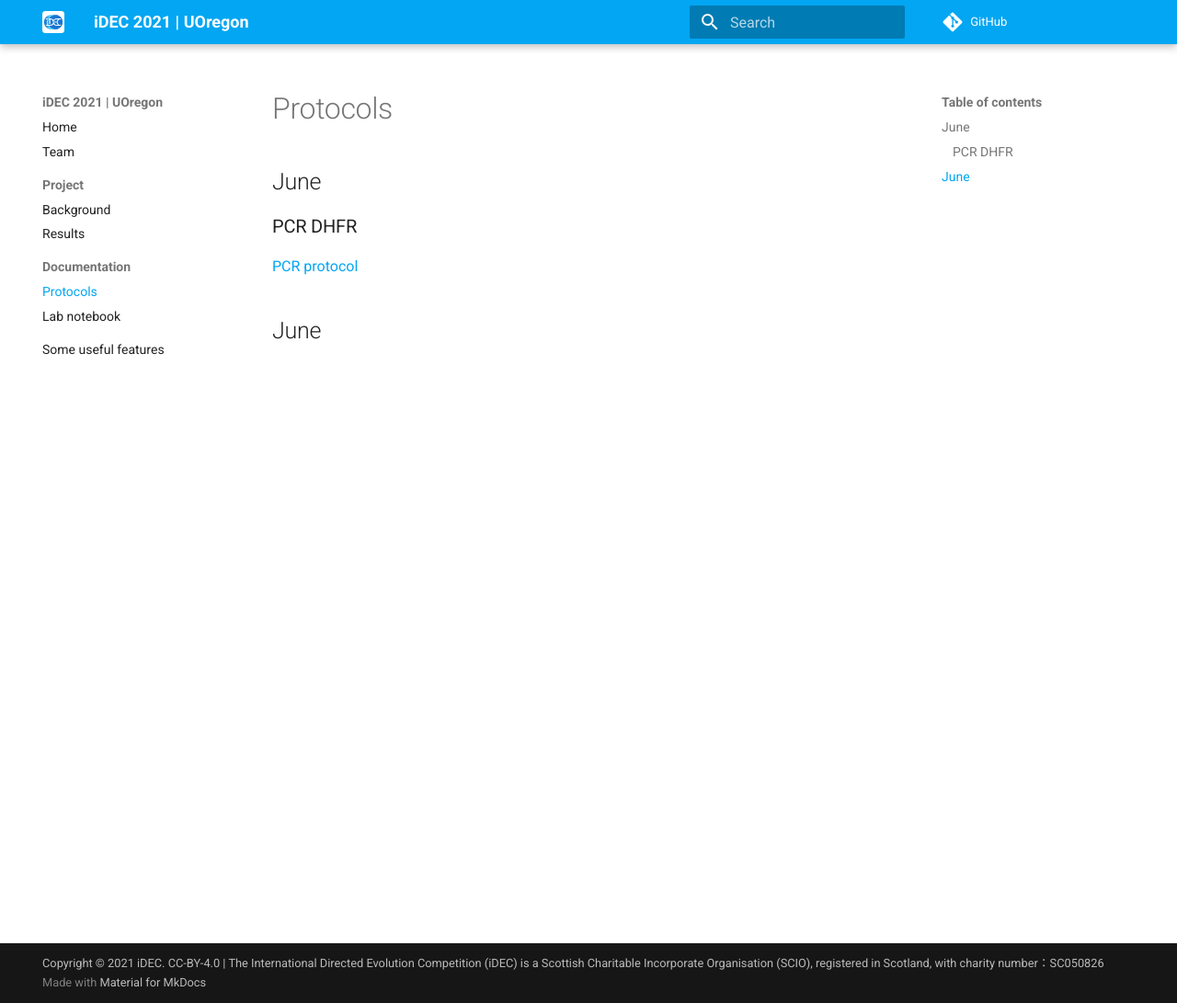
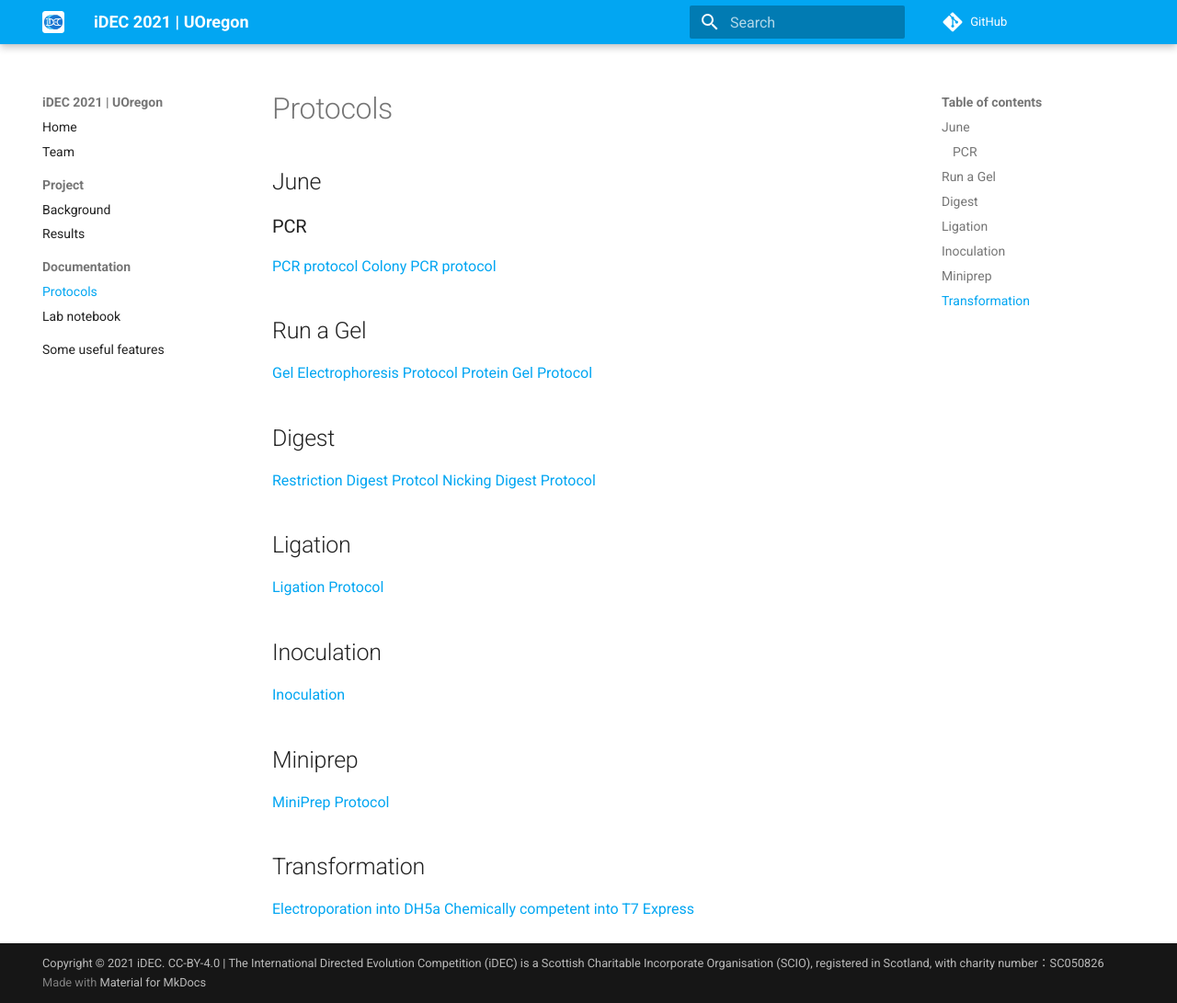
Before and after one commit to idec2021/UOregon, an MkDocs documentation site: the page built from docs/documentation/protocols.md, in a window 1280 px wide and 1091 px high. Shown: the whole window at 92% size. Built offline with MkDocs 1.6.1 and Material for MkDocs 9.7.7, drawn with Linux system fonts in a browser that asks for light colours; comment, search, counter and statistics services are not loaded.

Commit message:
Update protocols.md

```diff
--- a/docs/documentation/protocols.md
+++ b/docs/documentation/protocols.md
@@ -2,7 +2,27 @@
 
 ## June
 
-### PCR DHFR
+### PCR
 [PCR protocol](https://github.com/idec2021/UOregon/blob/main/docs/documentation/PCR%20protocol)
+[Colony PCR protocol]()
 
-## June
+## Run a Gel
+[Gel Electrophoresis Protocol]()
+[Protein Gel Protocol]()
+
+## Digest
+[Restriction Digest Protcol]()
+[Nicking Digest Protocol]()
+
+## Ligation
+[Ligation Protocol]()
+
+## Inoculation
+[Inoculation]()
+
+## Miniprep
+[MiniPrep Protocol]()
+
+## Transformation
+[Electroporation into DH5a]()
+[Chemically competent into T7 Express]()
```
